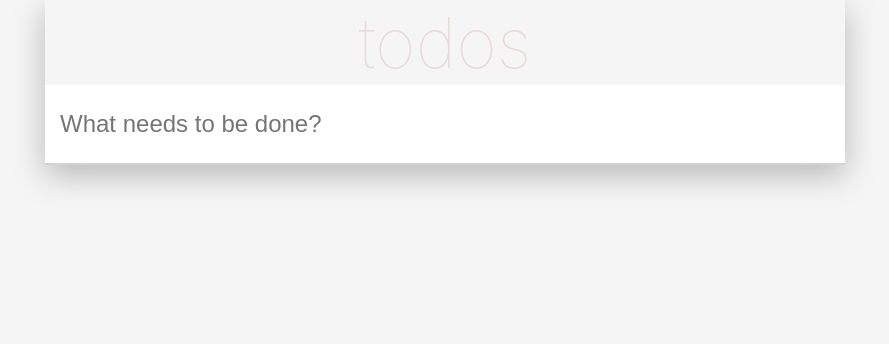
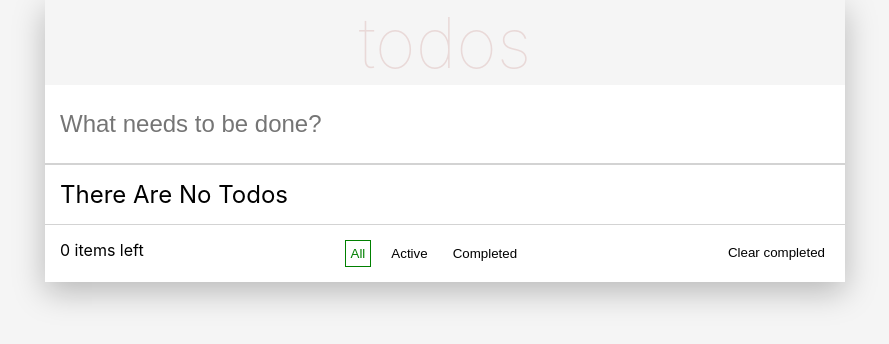
Before and after one commit to zil130/todo, a React (Create React App) app: page / in a window 1280 px wide. Shown: the top 344 px of the page, without its empty margins (195-1084 px from the left). Built offline with nearby package versions, Linux system fonts and the light colour scheme.

Commit message:
refactor: TodoControl

```diff
--- a/src/components/App.tsx
+++ b/src/components/App.tsx
@@ -3,6 +3,7 @@ import { styled } from 'styled-components';
 import Header from './Header';
 import TodoForm from './TodoForm';
 import TodoList from './TodoList';
+import TodoControl from './TodoControl';
 
 const StyledApp = styled.div`
   display: flex;
@@ -19,6 +20,7 @@ const App: FC = () => {
       <Header />
       <TodoForm />
       <TodoList />
+      <TodoControl />
     </StyledApp>
   );
 };
--- a/src/components/TodoControl.tsx
+++ b/src/components/TodoControl.tsx
@@ -1,5 +1,8 @@
-import { FC, useState } from "react";
+import { FC, useMemo, useState } from "react";
 import { styled } from "styled-components";
+import { useAppDispatch, useAppSelector } from "../hooks";
+import { clearCompleted, changeDisplayOption } from "../store/todoSlice";
+import { DisplayOption } from "../types/data";
 
 const StyledTodoControl = styled.div`
   display: flex;
@@ -32,28 +35,25 @@ const StyledButton = styled.button`
   }
 `;
 
-type TodoControlProps = {
-  activeTodos: number;
-  clearCompleted: () => void;
-  sortTodos: (id: string) => void;
-}
+const TodoControl: FC = () => {
+  const todos = useAppSelector((state) => state.todos.todos);
+  const activeTodos: number = useMemo(() => {
+    const result = todos.filter((todo) => !todo.completed);
+    return result.length;
+  }, [todos]);
+  const dispatch = useAppDispatch();
 
-const TodoControl: FC<TodoControlProps> = ({activeTodos, clearCompleted, sortTodos}) => {
   const [buttons, setButtons] = useState([
-    { id: 'All', active: true },
-    { id: 'Active', active: false },
-    { id: 'Completed', active: false },
+    { id: DisplayOption.All, active: true },
+    { id: DisplayOption.Active, active: false },
+    { id: DisplayOption.Completed, active: false },
   ]);
 
-  const highlightBtn = (id: string) => {
+  const handleClick = (id: DisplayOption) => {
     setButtons(buttons.map((btn) => {
       return {...btn, active: btn.id === id};
     }));
-  };
-
-  const handleClick = (id: string) => {
-    highlightBtn(id);
-    sortTodos(id);
+    dispatch(changeDisplayOption(id));
   }
 
   return (
@@ -71,7 +71,7 @@ const TodoControl: FC<TodoControlProps> = ({activeTodos, clearCompleted, sortTod
         )}
       </div>
       <div>
-        <StyledButton onClick={clearCompleted}>Clear completed</StyledButton>
+        <StyledButton onClick={() => dispatch(clearCompleted())}>Clear completed</StyledButton>
       </div>
     </StyledTodoControl>
   );
--- a/src/components/TodoList.tsx
+++ b/src/components/TodoList.tsx
@@ -1,4 +1,4 @@
-import { FC } from 'react';
+import { FC, useMemo } from 'react';
 import { styled } from 'styled-components';
 import TodoItem from './TodoItem';
 import { useAppSelector } from '../hooks';
@@ -8,17 +8,37 @@ const StyledList = styled.div`
   background: #ffffff;
 `;
 
+const StyledNoTodos = styled.div`
+  padding: 15px;
+  border-bottom: 1px solid lightgrey;
+  font-size: 24px;
+`;
+
 const TodoList: FC = () => {
   const todos = useAppSelector((state) => state.todos.todos);
+  const displayOption = useAppSelector((state) => state.todos.displayOption);
+
+  const filteredTodos = useMemo(() => {
+    if (displayOption === 'Active') {
+      return todos.filter((todo) => !todo.completed);
+    }
+
+    if (displayOption === 'Completed') {
+      return todos.filter((todo) => todo.completed);
+    }
+
+    return todos;
+  }, [todos, displayOption]);
 
   return (
     <StyledList>
-      {todos.map((todo) =>
-        <TodoItem
-          key={todo.id}
-          {...todo}
-        />
-      )}
+      {
+        filteredTodos.length
+          ? filteredTodos.map((todo) => <TodoItem key={todo.id} {...todo} />)
+          : <StyledNoTodos>
+              {`There Are No${displayOption === 'All' ? ' ' : ` ${displayOption} `}Todos`}
+            </StyledNoTodos>
+      }
     </StyledList>
   );
 };
--- a/src/store/todoSlice.ts
+++ b/src/store/todoSlice.ts
@@ -1,17 +1,20 @@
 import { createSlice, PayloadAction } from "@reduxjs/toolkit";
-import { ITodo } from "../types/data";
+import { ITodo, DisplayOption } from "../types/data";
 
 type TodosState = {
   todos: ITodo[];
+  displayOption: DisplayOption;
 }
 
 const initialState: TodosState = {
   todos: [],
+  displayOption: DisplayOption.All,
 }
 
 const todoSlice = createSlice({
   name: 'todos',
   initialState,
+
   reducers: {
     addTodo(state, action: PayloadAction<string>) {
       state.todos.push({
@@ -28,9 +31,17 @@ const todoSlice = createSlice({
         }
       });
     },
-  }
+
+    clearCompleted(state) {
+      state.todos = state.todos.filter((todo) => !todo.completed);
+    },
+
+    changeDisplayOption(state, action: PayloadAction<DisplayOption>) {
+      state.displayOption = action.payload;
+    }
+  },
 })
 
-export const  { addTodo, toggleTodoComplete } = todoSlice.actions;
+export const { addTodo, toggleTodoComplete, clearCompleted, changeDisplayOption } = todoSlice.actions;
 
 export default todoSlice.reducer;
--- a/src/types/data.ts
+++ b/src/types/data.ts
@@ -3,3 +3,9 @@ export interface ITodo {
   title: string;
   completed: boolean;
 }
+
+export enum DisplayOption {
+  All = 'All',
+  Active = 'Active',
+  Completed = 'Completed',
+};
```
